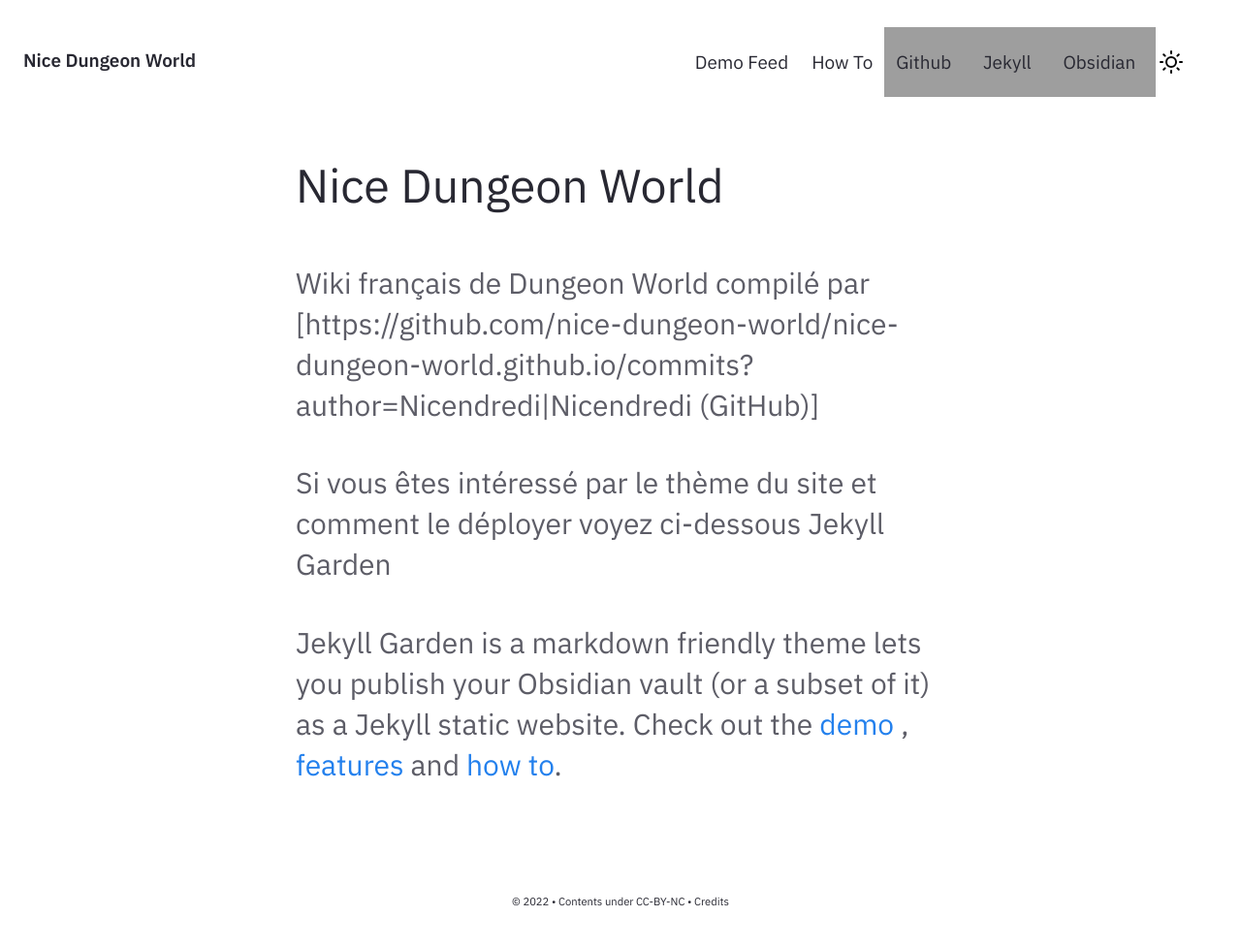
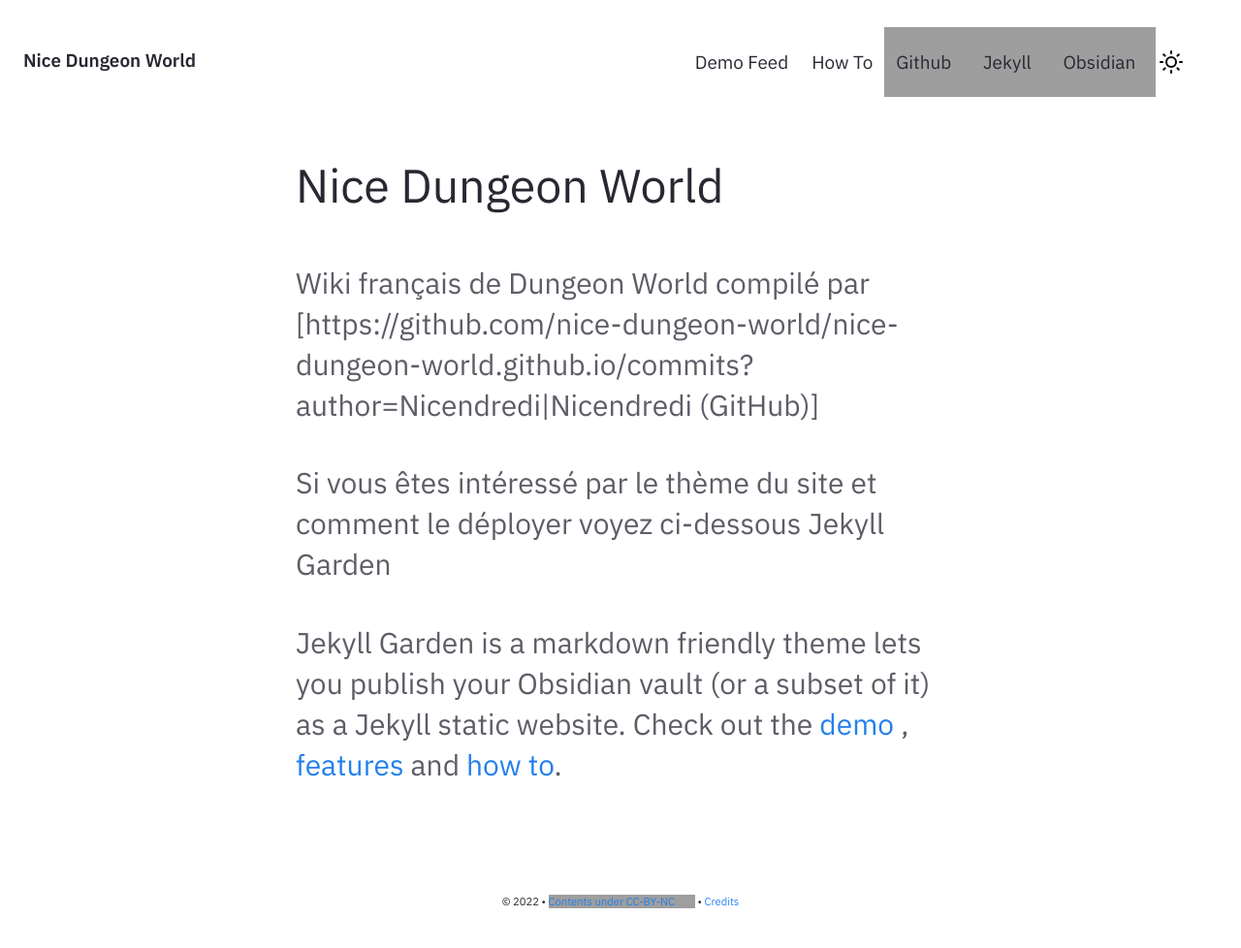
Before and after one commit to nice-dungeon-world/nice-dungeon-world.github.io, a Jekyll site: the page built from pages/index.md, in a window 1280 px wide. Shown: the whole page at 97% size. Built offline with Jekyll 4.4.1, drawn with Linux system fonts in a browser that asks for light colours; grey boxes are pictures that could not be loaded.

Commit message:
wiki Corriger le footer pour avoir un lien vers les crédits et CC-BY-NC

```diff
--- a/_config.yml
+++ b/_config.yml
@@ -32,6 +32,7 @@
 copyright:
   year: © 2022
   msg: Contents under CC-BY-NC
+  link: https://www.creativecommons.org/licenses/by-nc/4.0/deed.en
 
 # Set title and content for private & broken link tooltop
 privatelinks:
--- a/_includes/Footer.html
+++ b/_includes/Footer.html
@@ -30,7 +30,7 @@
 
 {%- if site.copyright.msg != nil and site.copyright.msg != empty and site.copyright.msg != null -%}
 <div id="copyright">
-    <p id="copyright-notice"> {{site.copyright.year}} • {{site.copyright.msg}} •
-        Credits</a> </p>
+    <p id="copyright-notice"> {{site.copyright.year}} • <a href="{{site.copyright.link}}">{{site.copyright.msg}}</a> •
+        <a href="/credits">Credits</a> </p>
 </div>
 {%- endif -%}
```
